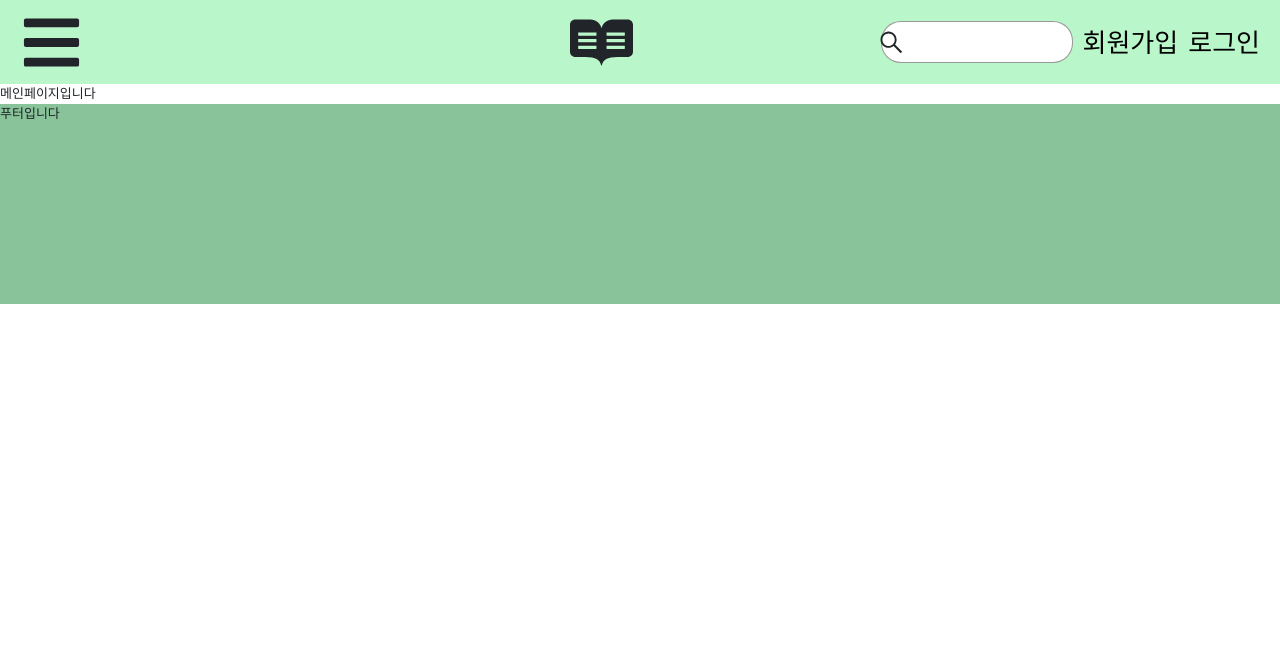
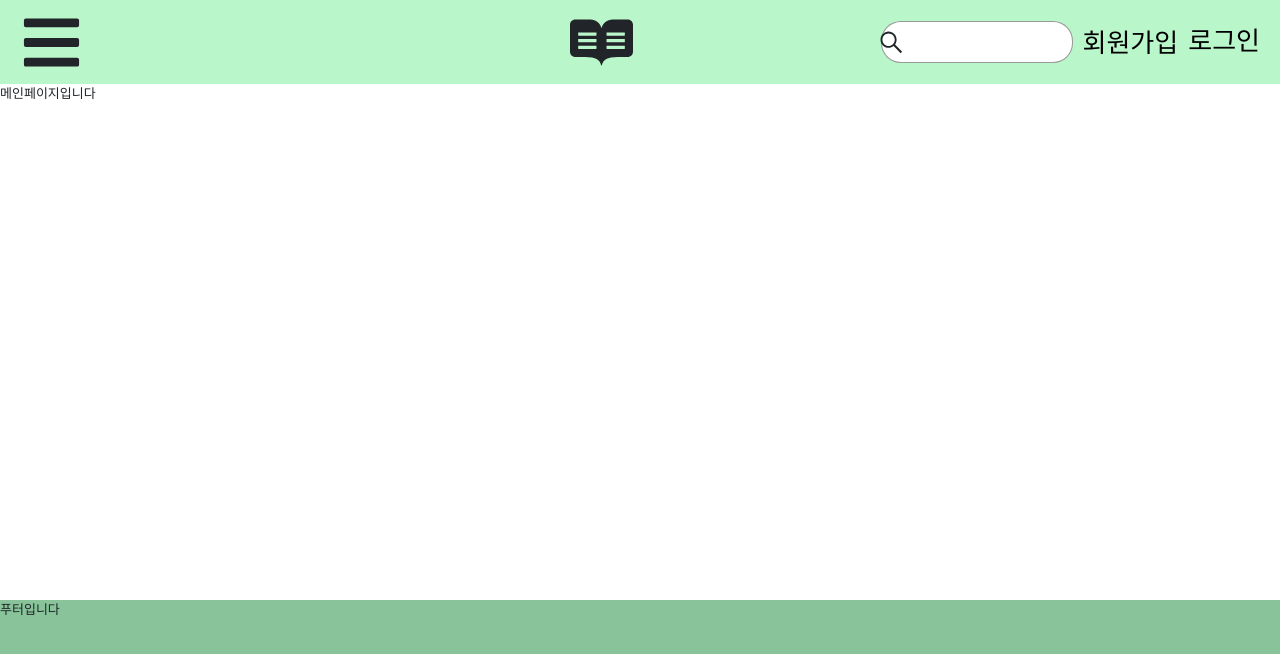
Before and after one commit to codestates-seb/seb40_main_031, a React (Create React App) app in the folder client/: page / in a window 1280 px wide. Shown: the top 654 px of the page. Built offline with nearby package versions, Linux system fonts and the light colour scheme.

Commit message:
✒️Feat:커스텀링크 구현, 푸터화면 하단에 고정

```diff
--- /dev/null
+++ b/client/src/components/@common/CustomLink.jsx
@@ -0,0 +1,18 @@
+import React from 'react';
+import styled from 'styled-components';
+import { Link } from 'react-router-dom';
+
+const CustomLink = ({ className, path, children, ...rest }) => {
+  return (
+    <StyledLink className={className} to={path} {...rest}>
+      {children}
+    </StyledLink>
+  );
+};
+
+const StyledLink = styled(Link)`
+  text-decoration: none;
+  font-size: 13px;
+  font-weight: 300;
+`;
+export default CustomLink;
--- a/client/src/components/@common/SearchBar/SearchBar.jsx
+++ b/client/src/components/@common/SearchBar/SearchBar.jsx
@@ -6,7 +6,9 @@ const SearchBar = () => {
   return (
     <S.Wrap>
       <S.SearchContainer>
-        <S.Input type='text' action='submit' name='searchbar' />
+        <S.Form type='submit'>
+          <S.Input type='search' name='searchbar' labal='input' />
+        </S.Form>
         <FaSistrix
           style={{
             position: 'absolute',
--- a/client/src/components/@common/SearchBar/SearchBar.style.js
+++ b/client/src/components/@common/SearchBar/SearchBar.style.js
@@ -20,4 +20,6 @@ const Input = styled.input`
 const SearchContainer = styled.div`
   position: relative;
 `;
-export { Wrap, Input, SearchContainer };
+
+const Form = styled.form``;
+export { Wrap, Input, SearchContainer, Form };
--- a/client/src/components/@layout/footer/Footer.style.js
+++ b/client/src/components/@layout/footer/Footer.style.js
@@ -1,18 +1,19 @@
-import styled from "styled-components";
-import { Theme } from "../../../style";
-
+import styled from 'styled-components';
+import { Theme } from '../../../style';
 
 const Wrap = styled.div`
   width: 100vw;
   height: 200px;
   background-color: ${Theme.PRIMARY.GREEN_DARK};
-`
+  position: fixed;
+  bottom: 0;
+`;
 
 const LayoutContainer = styled.div`
   @media screen {
-  max-width  : 1320px;
+    max-width: 1320px;
     margin: auto;
   }
-`
+`;
 
-export {Wrap, LayoutContainer}
+export { Wrap, LayoutContainer };
--- a/client/src/components/@layout/nav/Nav.js
+++ b/client/src/components/@layout/nav/Nav.js
@@ -4,6 +4,7 @@ import { FaBars, FaReadme } from 'react-icons/fa';
 import SearchBar from '../../@common/SearchBar/SearchBar';
 import SingUpButton from '../../SingUpButton/SingUpButton';
 import Modal from './modal/Modal';
+import CustomLink from '../../@common/CustomLink';
 
 import * as S from './Nav.style';
 
@@ -24,8 +25,11 @@ const Nav = () => {
 
           <S.Container>
             <SearchBar />
+
             <SingUpButton title={'회원가입'} />
-            <SingUpButton title={'로그인'} />
+            <CustomLink path='/login'>
+              <SingUpButton title={'로그인'} />
+            </CustomLink>
           </S.Container>
         </S.LayoutContainer>
       </S.Wrap>
```
Lines whose indentation alone changed are shown as unchanged.
